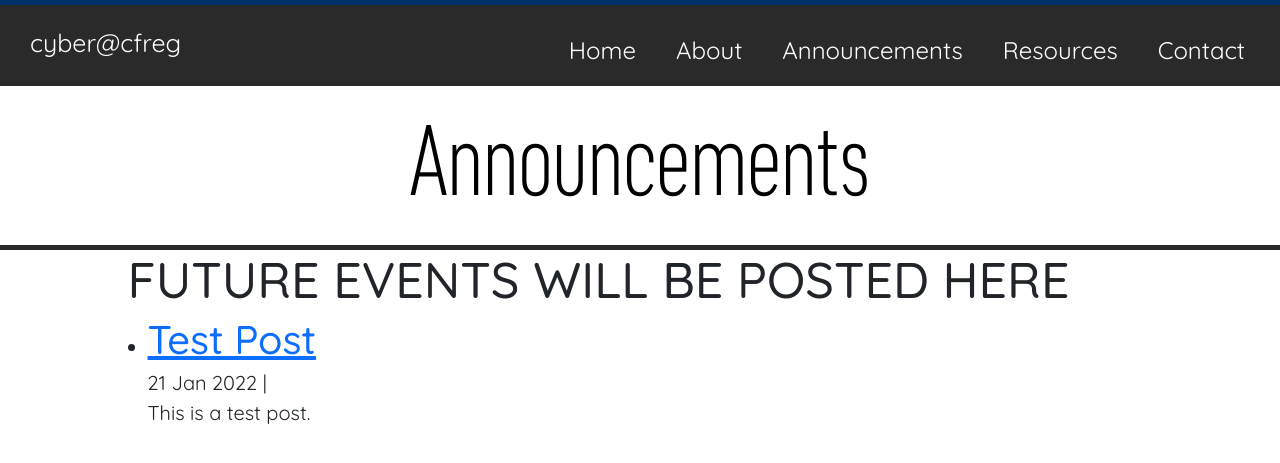
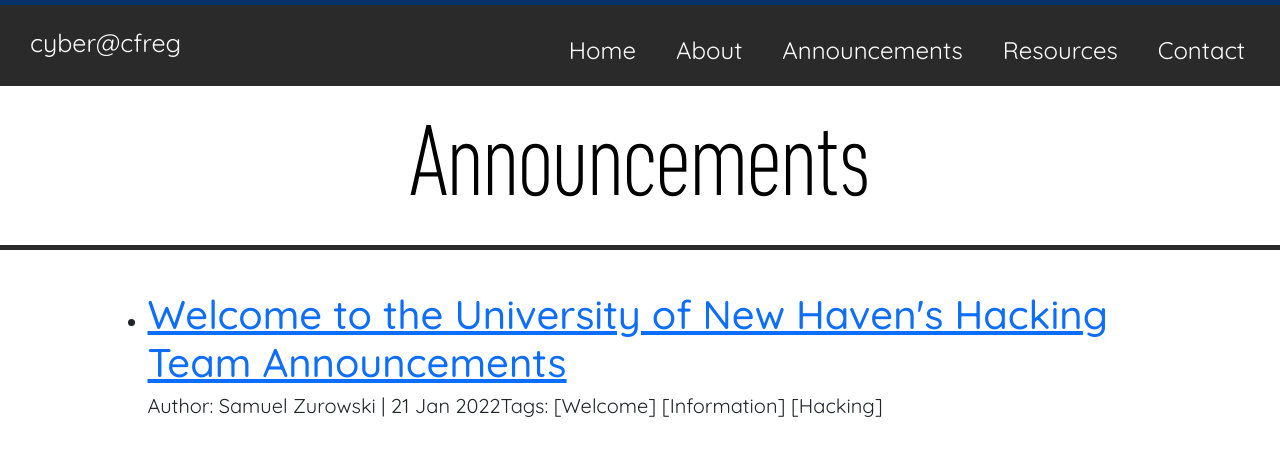
Before and after one commit to cyber-cfreg/cyber-cfreg.github.io, a Jekyll site: the page built from announcements.html, in a window 1280 px wide and 900 px high. Shown: the top 463 px of the window. Built offline with Jekyll 4.4.1, drawn with Linux system fonts in a browser that asks for light colours; nearby versions of some CDN libraries.

Commit message:
Updated with announcement

```diff
--- a/_layouts/other.html
+++ b/_layouts/other.html
@@ -8,7 +8,12 @@
     <div class="container">
         <div class="info" style="margin-left: 5em;margin-right: 5em;">
             <center><p class="header">{{ page.title }}<p></center>
+            <center> {% if page.author %}<h2>Written by: {{page.author}}</h2>{% endif %}</center>
+            <center>{% if page.date %}<h2> Date: {{ page.date | date: "%-d %B %Y" }}</h2>{% endif %}</center>
+
             <div class="divider-line" id="inner-wrap"></div>
+            <p><br></p>
+
 {{ content }}
 
 {% include footer.html %}
--- a/_posts/2022-01-21-test-post-1.md
+++ /dev/null
@@ -1,5 +0,0 @@
----
-title: Test Post
----
-
-# This is a test post.
--- /dev/null
+++ b/_posts/2022-01-21-welcome-post.md
@@ -0,0 +1,22 @@
+---
+title: Welcome to the University of New Haven's Hacking Team Announcements
+author: "Samuel Zurowski"
+tag: [Welcome, Information, Hacking]
+---
+
+# Introduction
+
+For everyone reading this post, this is the way we will communicate throughout the semester disregarding in addition to discord, etc. The reason for this is we felt that major announcements for everyone can also be found on our website. Any post we make can be found in the announcement tabs. We plan to use this for major events, outreach, and more.
+
+# Information for Students
+
+For students who are wanting to commmunicate or be apart of the hacking team please check out the contact tab. This will show all the information to stay in touch with us and we highly recommend joining the discord.
+
+# Survey
+
+I know filling surveys can be quite annoying at times. The reason we do this is so we can reflect and see how the hacking club performed in terms of engagement. We take this feedback very seriously and use it as a means to make changes throughout the semester. The survey can be found [Here](https://forms.gle/Xtp1SfHd3mxYVGo9A) - please fill it out when you have a chance.
+
+My Socials:
+[Website](https://samuelzurowski.com/) | [Twitter](https://twitter.com/_Zen1x) | [LinkedIn](https://www.linkedin.com/in/samuelzurowski/)
+
+<!-- Nice try. This website is out of scope. Message samz with a screenshot of this -->
--- /dev/null
+++ b/announcements.html
@@ -0,0 +1,13 @@
+---
+layout: other
+title: Announcements
+---
+
+<ul>
+  {% for post in site.posts %}
+    <li>
+        <h2><a href="{{ post.url | prepend: site.baseurl | replace: '//', '/' }}">{{ post.title }}</a></h2>
+        Author: {{post.author}} | <time datetime="{{ post.date | date_to_xmlschema }}">{{ post.date | date_to_string }}</time>Tags: {% for tag in post.tags %}<a>[{{tag}}]</a> {% endfor %}
+    </li>
+  {% endfor %}
+</ul>
--- a/announcements.md
+++ /dev/null
@@ -1,17 +0,0 @@
----
-layout: other
-title: Announcements
----
-
-# FUTURE EVENTS WILL BE POSTED HERE
-
-
-<ul>
-  {% for post in site.posts %}
-    <li>
-        <h2><a href="{{ post.url | prepend: site.baseurl | replace: '//', '/' }}">{{ post.title }}</a></h2>
-        <time datetime="{{ post.date | date_to_xmlschema }}">{{ post.date | date_to_string }}</time> |   {% for tag in post.tags %}<a>[{{tag}}]</a> {% endfor %}
-        <p>{{ post.content | strip_html | truncatewords:50 }}</p>
-    </li>
-  {% endfor %}
-</ul>
```
